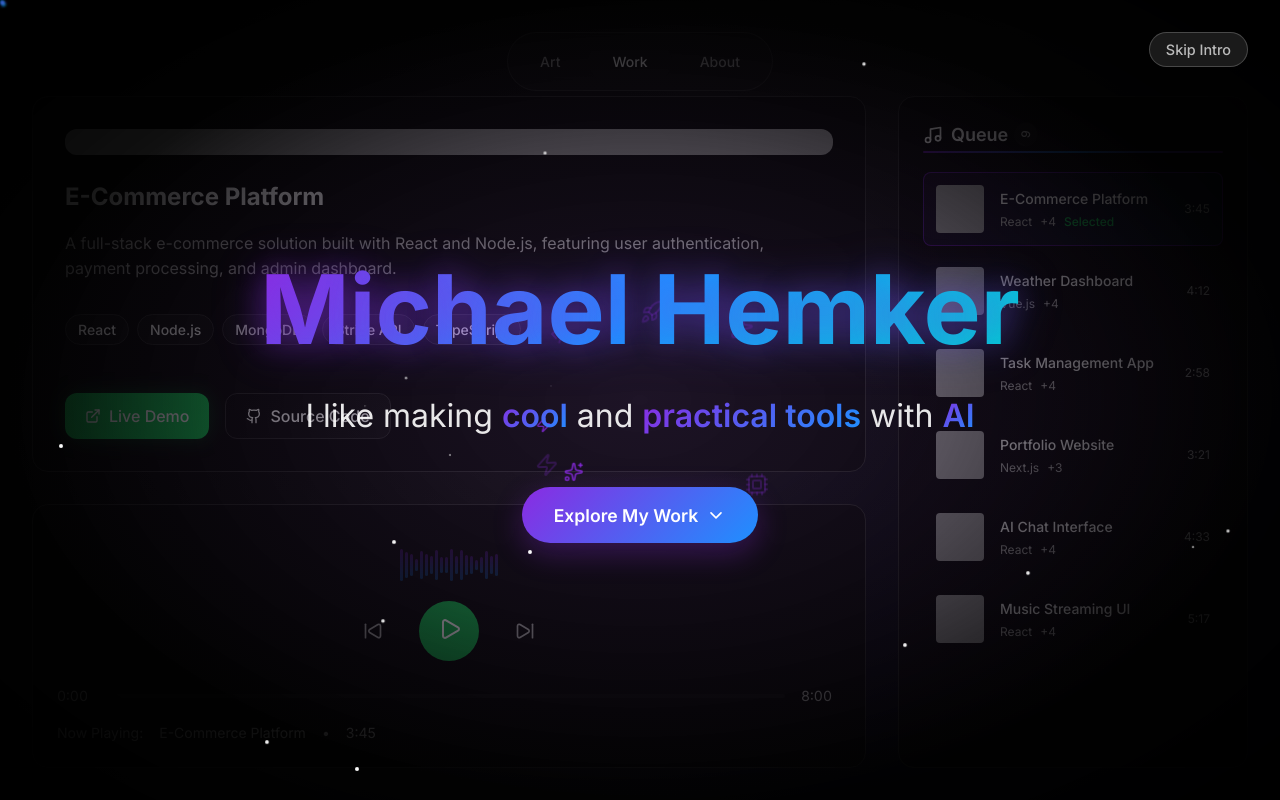
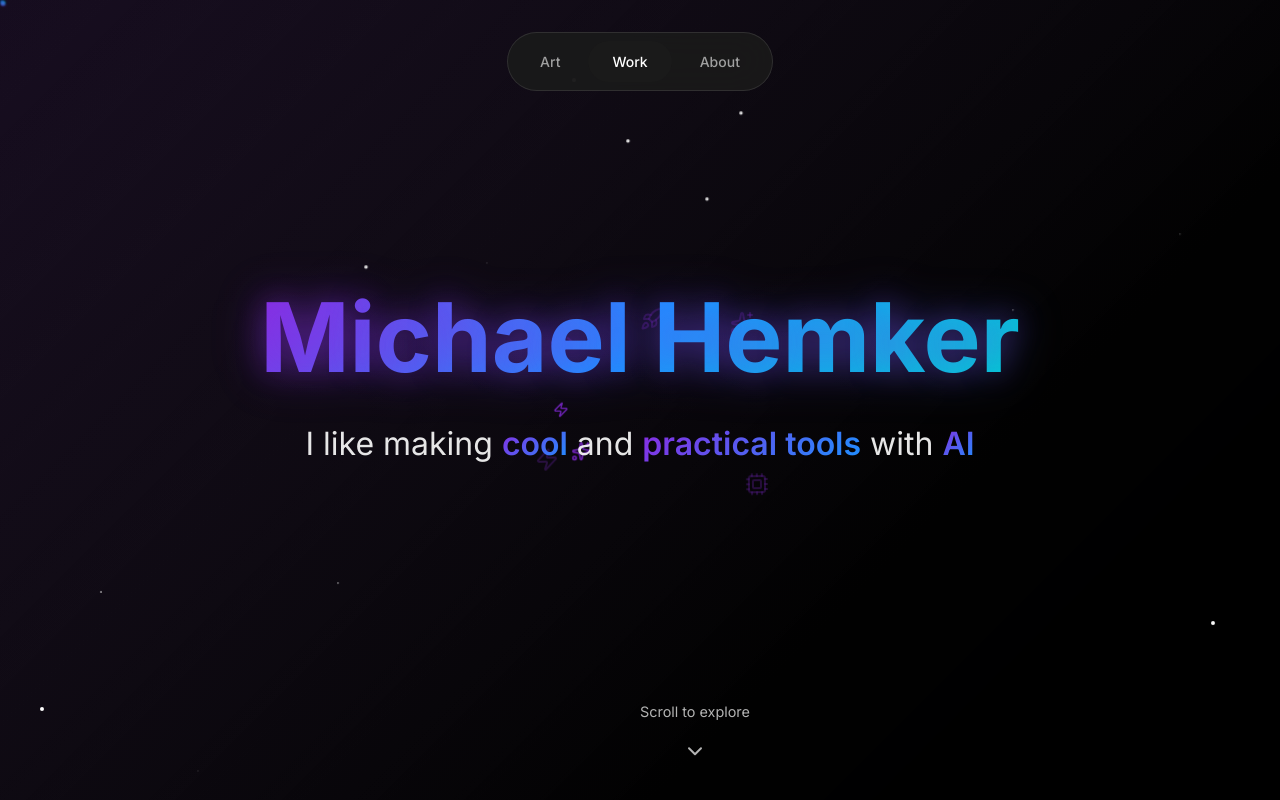
Before and after one commit to mjhemker/portfolio_V2, a React (Vite) app: page / in a window 1280 px wide. Shown: the top 800 px of the page. Built offline with nearby package versions, Linux system fonts and the light colour scheme; grey boxes are pictures that could not be loaded.

Commit message:
Update ArtTab, ProjectsIntro, and WorkTab components

```diff
--- a/src/components/Work/ProjectsIntro.tsx
+++ b/src/components/Work/ProjectsIntro.tsx
@@ -1,6 +1,6 @@
-import React, { useState, useEffect } from 'react';
+import React, { useRef } from 'react';
 import styled, { keyframes } from 'styled-components';
-import { motion, AnimatePresence } from 'framer-motion';
+import { motion, useScroll, useTransform } from 'framer-motion';
 import { Code2, Sparkles, Zap, Cpu, Rocket, ChevronDown } from 'lucide-react';
 
 // Keyframe animations
@@ -10,11 +10,9 @@ const float = keyframes`
   66% { transform: translateY(-10px) rotate(-3deg); }
 `;
 
-
-
 const orbit = keyframes`
-  0% { transform: rotate(0deg) translateX(100px) rotate(0deg); }
-  100% { transform: rotate(360deg) translateX(100px) rotate(-360deg); }
+  0% { transform: rotate(0deg) translateX(80px) rotate(0deg); }
+  100% { transform: rotate(360deg) translateX(80px) rotate(-360deg); }
 `;
 
 const twinkle = keyframes`
@@ -23,22 +21,33 @@ const twinkle = keyframes`
 `;
 
 // Styled components
-const IntroContainer = styled(motion.div)`
-  position: fixed;
-  top: 0;
-  left: 0;
-  right: 0;
-  bottom: 0;
-  background: radial-gradient(ellipse at center,
-    rgba(138, 43, 226, 0.1) 0%,
-    rgba(0, 0, 0, 0.9) 70%,
-    #000000 100%);
+const IntroSection = styled(motion.div)`
+  position: relative;
+  height: 100vh;
   display: flex;
   flex-direction: column;
   align-items: center;
   justify-content: center;
-  z-index: 1000;
+  background: linear-gradient(135deg,
+    rgba(138, 43, 226, 0.1) 0%,
+    rgba(0, 0, 0, 0.95) 70%,
+    #000000 100%);
   overflow: hidden;
+  z-index: 10;
+`;
+
+const ScrollIndicator = styled(motion.div)`
+  position: absolute;
+  bottom: 2rem;
+  left: 50%;
+  transform: translateX(-50%);
+  display: flex;
+  flex-direction: column;
+  align-items: center;
+  gap: 1rem;
+  color: rgba(255, 255, 255, 0.7);
+  font-size: 0.9rem;
+  z-index: 20;
 `;
 
 const ParticleField = styled.div`
@@ -155,56 +164,6 @@ const FloatingIcon = styled(motion.div)<{ $x: number; $y: number }>`
   animation-delay: ${() => Math.random() * 3}s;
 `;
 
-const ContinueButton = styled(motion.button)`
-  background: linear-gradient(135deg, #8A2BE2, #1E90FF);
-  color: white;
-  border: none;
-  padding: 1rem 2rem;
-  border-radius: 50px;
-  font-size: 1.1rem;
-  font-weight: 600;
-  cursor: pointer;
-  display: flex;
-  align-items: center;
-  gap: 0.5rem;
-  box-shadow: 0 10px 30px rgba(138, 43, 226, 0.3);
-
-  &:hover {
-    box-shadow: 0 15px 40px rgba(138, 43, 226, 0.5);
-    transform: translateY(-2px);
-  }
-
-  @media (max-width: 768px) {
-    padding: 0.8rem 1.5rem;
-    font-size: 1rem;
-  }
-`;
-
-const SkipButton = styled(motion.button)`
-  position: absolute;
-  top: 2rem;
-  right: 2rem;
-  background: rgba(255, 255, 255, 0.1);
-  color: rgba(255, 255, 255, 0.7);
-  border: 1px solid rgba(255, 255, 255, 0.2);
-  padding: 0.5rem 1rem;
-  border-radius: 25px;
-  font-size: 0.9rem;
-  cursor: pointer;
-  backdrop-filter: blur(10px);
-
-  &:hover {
-    background: rgba(255, 255, 255, 0.2);
-    color: rgba(255, 255, 255, 1);
-  }
-
-  @media (max-width: 768px) {
-    top: 1rem;
-    right: 1rem;
-    padding: 0.4rem 0.8rem;
-    font-size: 0.8rem;
-  }
-`;
 
 const TwinkleEffect = styled.div<{ $x: number; $y: number; $delay: number }>`
   position: absolute;
@@ -218,28 +177,16 @@ const TwinkleEffect = styled.div<{ $x: number; $y: number; $delay: number }>`
   animation-delay: ${({ $delay }) => $delay}s;
 `;
 
-interface ProjectsIntroProps {
-  onComplete: () => void;
-}
+export const ProjectsIntro: React.FC = () => {
+  const ref = useRef<HTMLDivElement>(null);
+  const { scrollYProgress } = useScroll({
+    target: ref,
+    offset: ["start start", "end start"]
+  });
 
-export const ProjectsIntro: React.FC<ProjectsIntroProps> = ({ onComplete }) => {
-  const [showContent, setShowContent] = useState(false);
-
-  useEffect(() => {
-    const timer = setTimeout(() => {
-      setShowContent(true);
-    }, 1000);
-
-    return () => clearTimeout(timer);
-  }, []);
-
-  const handleSkip = () => {
-    onComplete();
-  };
-
-  const handleContinue = () => {
-    onComplete();
-  };
+  const y = useTransform(scrollYProgress, [0, 1], ["0%", "-100%"]);
+  const opacity = useTransform(scrollYProgress, [0, 0.8, 1], [1, 0.5, 0]);
+  const scale = useTransform(scrollYProgress, [0, 1], [1, 0.8]);
 
   // Generate particles
   const particles = Array.from({ length: 50 }, (_, i) => ({
@@ -273,68 +220,15 @@ export const ProjectsIntro: React.FC<ProjectsIntroProps> = ({ onComplete }) => {
     delay: Math.random() * 3
   }));
 
-  const containerVariants = {
-    hidden: { opacity: 0 },
-    visible: {
-      opacity: 1,
-      transition: {
-        duration: 0.5,
-        staggerChildren: 0.3
-      }
-    },
-    exit: {
-      opacity: 0,
-      scale: 0.8,
-      transition: {
-        duration: 0.8,
-        ease: "easeInOut" as const
-      }
-    }
-  };
-
-  const titleVariants = {
-    hidden: {
-      y: 100,
-      opacity: 0,
-      rotateX: -90
-    },
-    visible: {
-      y: 0,
-      opacity: 1,
-      rotateX: 0,
-      transition: {
-        type: "spring" as const,
-        stiffness: 100,
-        damping: 15,
-        duration: 1.2
-      }
-    }
-  };
-
-  const subtitleVariants = {
-    hidden: {
-      y: 50,
-      opacity: 0
-    },
-    visible: {
-      y: 0,
-      opacity: 1,
-      transition: {
-        type: "spring" as const,
-        stiffness: 80,
-        damping: 12,
-        duration: 0.8
-      }
-    }
-  };
 
   return (
-    <AnimatePresence>
-      <IntroContainer
-        variants={containerVariants}
-        initial="hidden"
-        animate="visible"
-        exit="exit"
+    <IntroSection
+      ref={ref}
+      style={{
+        y,
+        opacity,
+        scale
+      }}
     >
       {/* Background Particles */}
       <ParticleField>
@@ -392,32 +286,19 @@ export const ProjectsIntro: React.FC<ProjectsIntroProps> = ({ onComplete }) => {
       </IconCloud>
 
       {/* Orbiting Icons */}
-        <OrbitingIcon $radius={150} $duration={15}>
+      <OrbitingIcon $radius={120} $duration={15}>
         <Sparkles size={20} />
       </OrbitingIcon>
-        <OrbitingIcon $radius={120} $duration={12}>
+      <OrbitingIcon $radius={100} $duration={12}>
         <Zap size={16} />
       </OrbitingIcon>
 
-        {/* Skip Button */}
-        <SkipButton
-          onClick={handleSkip}
-          whileHover={{ scale: 1.05 }}
-          whileTap={{ scale: 0.95 }}
-          initial={{ opacity: 0, y: -20 }}
-          animate={{ opacity: 1, y: 0 }}
-          transition={{ delay: 2, ease: "easeOut" as const }}
-        >
-          Skip Intro
-        </SkipButton>
-
       {/* Main Content */}
-        <AnimatePresence>
-          {showContent && (
-            <>
       <MainTitle
         data-text="Michael Hemker"
-                variants={titleVariants}
+        initial={{ opacity: 0, y: 50 }}
+        animate={{ opacity: 1, y: 0 }}
+        transition={{ delay: 0.5, duration: 1, ease: "easeOut" as const }}
         whileHover={{
           scale: 1.02,
           textShadow: "0 0 50px rgba(138, 43, 226, 0.5)"
@@ -426,38 +307,30 @@ export const ProjectsIntro: React.FC<ProjectsIntroProps> = ({ onComplete }) => {
         Michael Hemker
       </MainTitle>
 
-              <Subtitle variants={subtitleVariants}>
+      <Subtitle
+        initial={{ opacity: 0, y: 30 }}
+        animate={{ opacity: 1, y: 0 }}
+        transition={{ delay: 1, duration: 0.8, ease: "easeOut" as const }}
+      >
         I like making <span className="highlight">cool</span> and{' '}
         <span className="highlight">practical tools</span> with{' '}
         <span className="highlight">AI</span>
       </Subtitle>
 
+      {/* Scroll Indicator */}
+      <ScrollIndicator
+        initial={{ opacity: 0, y: 20 }}
+        animate={{ opacity: 1, y: 0 }}
+        transition={{ delay: 2, duration: 0.6 }}
+      >
+        <span>Scroll to explore</span>
         <motion.div
-                initial={{ opacity: 0, y: 30 }}
-                animate={{ opacity: 1, y: 0 }}
-                transition={{ delay: 2, duration: 0.6, ease: "easeOut" as const }}
-              >
-                <ContinueButton
-                  onClick={handleContinue}
-                  whileHover={{
-                    scale: 1.05,
-                    boxShadow: "0 20px 50px rgba(138, 43, 226, 0.6)"
-                  }}
-                  whileTap={{ scale: 0.95 }}
-                >
-                  Explore My Work
-                  <motion.div
-                    animate={{ y: [0, 5, 0] }}
+          animate={{ y: [0, 8, 0] }}
           transition={{ duration: 2, repeat: Infinity, ease: "easeInOut" as const }}
         >
-                    <ChevronDown size={20} />
+          <ChevronDown size={24} />
         </motion.div>
-                </ContinueButton>
-              </motion.div>
-            </>
-          )}
-        </AnimatePresence>
-      </IntroContainer>
-    </AnimatePresence>
+      </ScrollIndicator>
+    </IntroSection>
   );
 };
--- a/src/components/Work/WorkTab.tsx
+++ b/src/components/Work/WorkTab.tsx
@@ -1,6 +1,6 @@
-import React, { useState, useEffect } from 'react';
+import React from 'react';
 import styled from 'styled-components';
-import { motion, AnimatePresence } from 'framer-motion';
+import { motion } from 'framer-motion';
 import { MusicPlayer } from './MusicPlayer';
 import { ProjectQueue } from './ProjectQueue';
 import { ProjectsIntro } from './ProjectsIntro';
@@ -41,41 +41,14 @@ const QueueSection = styled.div`
 `;
 
 export const WorkTab: React.FC = () => {
-  const [showIntro, setShowIntro] = useState(() => {
-    // Check if user has seen the intro before (stored in localStorage)
-    return localStorage.getItem('hasSeenProjectsIntro') !== 'true';
-  });
-
-  const handleIntroComplete = () => {
-    localStorage.setItem('hasSeenProjectsIntro', 'true');
-    setShowIntro(false);
-  };
-
-  // Reset intro visibility for development/testing (remove in production)
-  useEffect(() => {
-    const resetIntro = () => {
-      if (window.location.search.includes('reset-intro')) {
-        localStorage.removeItem('hasSeenProjectsIntro');
-        setShowIntro(true);
-      }
-    };
-    resetIntro();
-  }, []);
-
   return (
     <>
-      <AnimatePresence>
-        {showIntro && (
-          <ProjectsIntro onComplete={handleIntroComplete} />
-        )}
-      </AnimatePresence>
-
+      <ProjectsIntro />
       <WorkContainer
         initial={{ opacity: 0, y: 20 }}
         animate={{ opacity: 1, y: 0 }}
         exit={{ opacity: 0, y: 20 }}
-        transition={{ duration: 0.4, delay: showIntro ? 0 : 0, ease: "easeOut" as const }}
-        style={{ pointerEvents: showIntro ? 'none' : 'auto' }}
+        transition={{ duration: 0.4, ease: "easeOut" as const }}
       >
         <PlayerSection>
           <MusicPlayer />
```
Also changed, not shown: src/components/Art/ArtTab.tsx (+10 -55 lines). Lines whose indentation alone changed are shown as unchanged.
